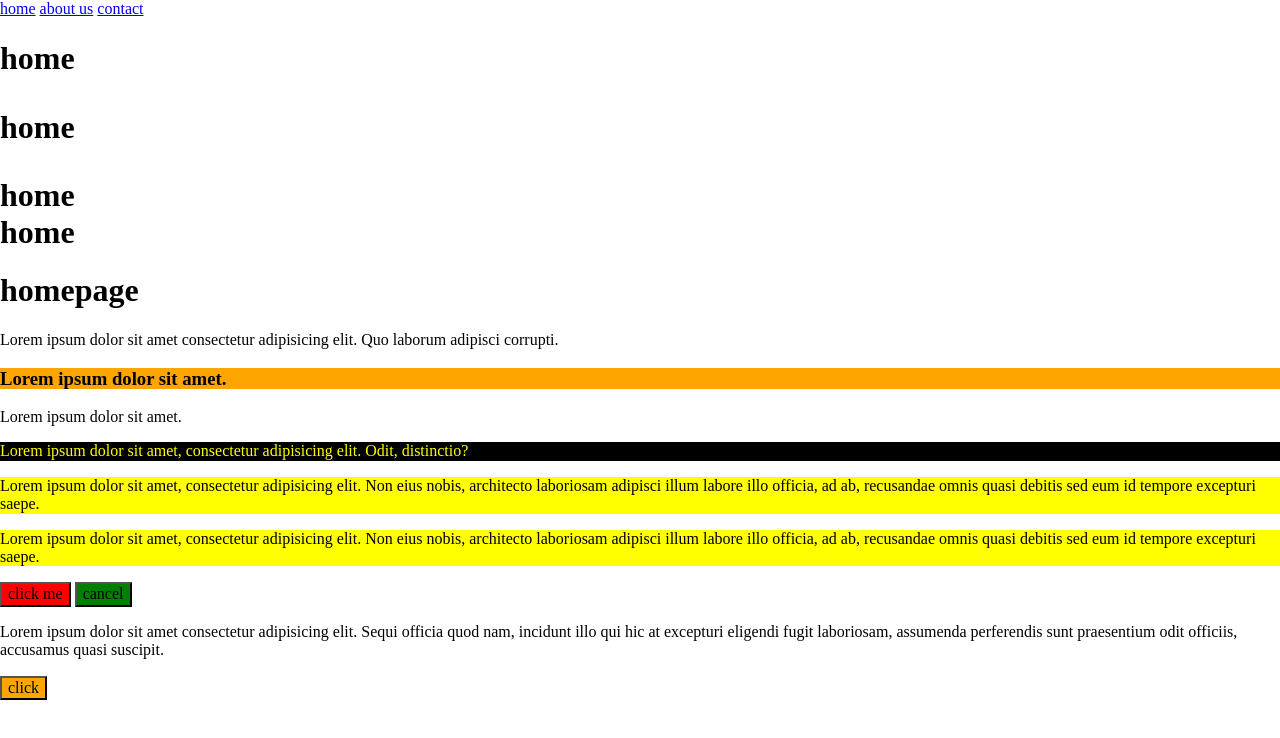
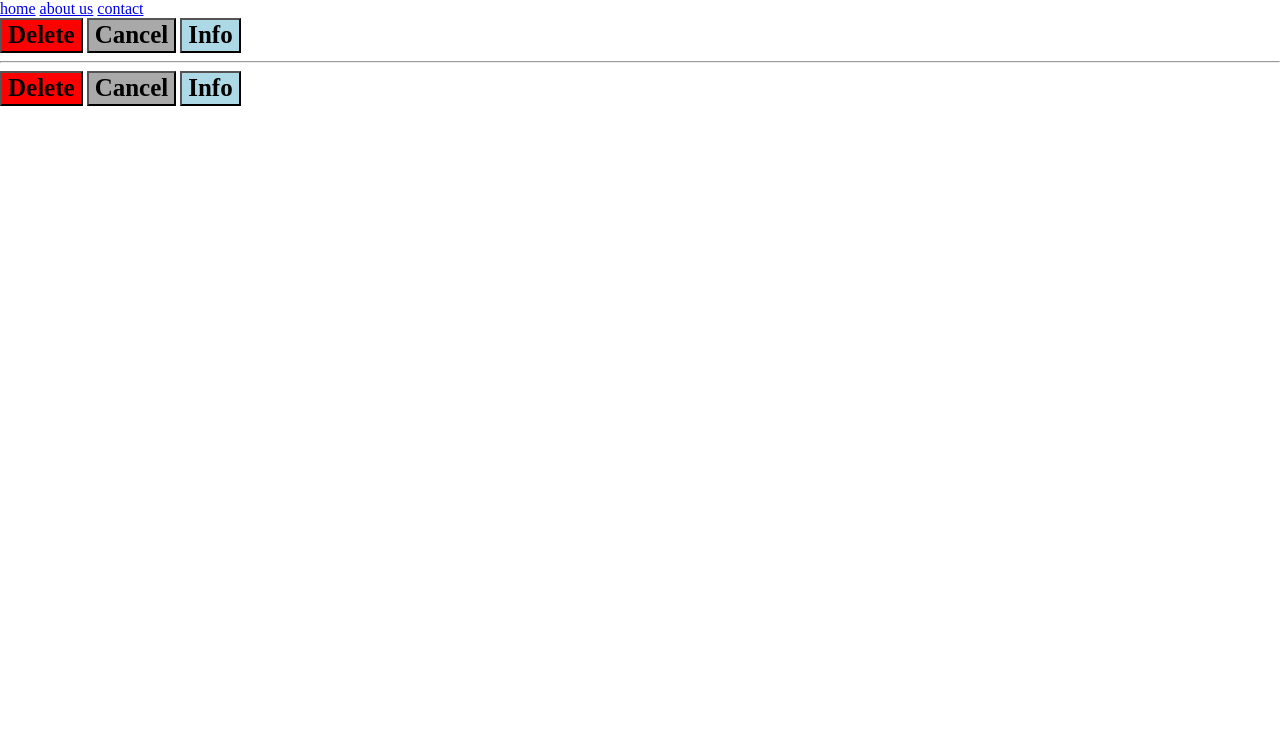
Before and after one commit to biigii/march2024project4, a plain HTML site: page index.html in a window 1280 px wide. Drawn offline with nearby package versions, Linux system fonts and the light colour scheme.

Commit message:
more class combination

```diff
--- a/assets/css/styles.css
+++ b/assets/css/styles.css
@@ -1,59 +1,42 @@
-/* .something {
-    color: red
-} */
-
-/* find an element which has the class of hotdog */
-/* then inside it get all <p> */
-/* .hotdog p {
-    color: red;
-} */
-
-/* .text {
-    color: blue
-} */
-
-/* .hotdog .text {
-    color: blue
-} */
-
-/* .text {
-    background-color: orange;
-} */
-
-/* find an h3 element which has the class of text */
-h3.text {
-  background-color: orange;
+.delete {
+    background-color: red;
+    font-size: 25px;
+    font-weight: bold;
+    text-transform: capitalize;
 }
 
-section.hotdog p.text {
-  color: yellow;
-  background-color: black;
+.cancel {
+    font-size: 25px;
+    font-weight: bold;
+    text-transform: capitalize;
+    background-color: darkgray;
 }
 
-section.hotdog .content p {
-  background-color: yellow;
+.info {
+    font-size: 25px;
+    font-weight: bold;
+    text-transform: capitalize;
+    background-color: lightblue;
 }
 
-/* .hotdog .content button.btn {
-  background-color: red;
-} */
-
-.content button.btn {
-  background-color: red;
+button.btn {
+    font-size: 25px;
+    font-weight: bold;
+    text-transform: capitalize;
 }
 
-section.text {
-/* means a <section> which itself has class of text */
+.btn-danger {
+    background-color: red;
 }
 
-section .text {
-    /* section which has a child element with class of text */
+.btn-primary {
+    background-color: darkgray;
 }
 
-.content .btn-green {
-    background-color: green;
+.btn-info {
+    background-color: lightblue;
 }
 
-article#hello button#btn {
-    background-color: orange;
+#header {
+    background-color: purple;
 }
--- a/index.html
+++ b/index.html
@@ -28,81 +28,25 @@
       </nav>
     </header>
 
-    <style>
-      .test p {
-        font-size: 32px;
-        font-weight: bold;
-      }
+    <!-- <h1 id="header">Lorem, ipsum.</h1>
 
-      .test div {
-        font-size: 32px;
-        font-weight: bold;
-      }
+    <h3 id="header">Lorem ipsum dolor sit.</h3>
 
-      .test section {
-        font-size: 32px;
-        font-weight: bold;
-      }
-    </style>
-
-    <div class="test">
-      <h1>home</h1>
-      <p>home</p>
-      <div>home</div>
-      <section>home</section>
-    </div>
-
-    <h1 class="heading" id="heading">homepage</h1>
-    <!-- section.hotdog -->
-
-    <p>
-      Lorem ipsum dolor sit amet consectetur adipisicing elit. Quo laborum
-      adipisci corrupti.
-    </p>
-
-    <h3 class="text">Lorem ipsum dolor sit amet.</h3>
-
-    <section class="hotdog">
-      <p>Lorem ipsum dolor sit amet.</p>
-      <!-- p.text>lorem10 -->
-      <p class="text">
-        Lorem ipsum dolor sit amet, consectetur adipisicing elit. Odit,
-        distinctio?
-      </p>
-      <div class="content">
-        <p>
-          Lorem ipsum dolor sit amet, consectetur adipisicing elit. Non eius
-          nobis, architecto laboriosam adipisci illum labore illo officia, ad
-          ab, recusandae omnis quasi debitis sed eum id tempore excepturi saepe.
-        </p>
-        <p>
-          Lorem ipsum dolor sit amet, consectetur adipisicing elit. Non eius
-          nobis, architecto laboriosam adipisci illum labore illo officia, ad
-          ab, recusandae omnis quasi debitis sed eum id tempore excepturi saepe.
-        </p>
-        <button class="btn">click me</button>
-        <button class="btn-green">cancel</button>
-      </div>
-    </section>
+    <p id="header">Lorem ipsum dolor sit amet consectetur adipisicing elit. Adipisci, possimus!</p> -->
 
     <main>
-      <article id="hello">
-        <p>
-          Lorem ipsum dolor sit amet consectetur adipisicing elit. Sequi officia
-          quod nam, incidunt illo qui hic at excepturi eligendi fugit
-          laboriosam, assumenda perferendis sunt praesentium odit officiis,
-          accusamus quasi suscipit.
-        </p>
-        <button id="btn">click</button>
-      </article>
+      <!-- not so good -->
+      <div class="buttons">
+        <button class="delete">delete</button>
+        <button class="cancel">cancel</button>
+        <button class="info">info</button>
+      </div>
+<hr>
+      <div class="buttons">
+        <button class="btn btn-danger">delete</button>
+        <button class="btn btn-primary">cancel</button>
+        <button class="btn btn-info">info</button>
+      </div>
     </main>
-    <footer>
-      <section class="text"></section>
-
-      <section>
-        <div class="text"></div>
-      </section>
-
-    </footer>
   </body>
 </html>
```
